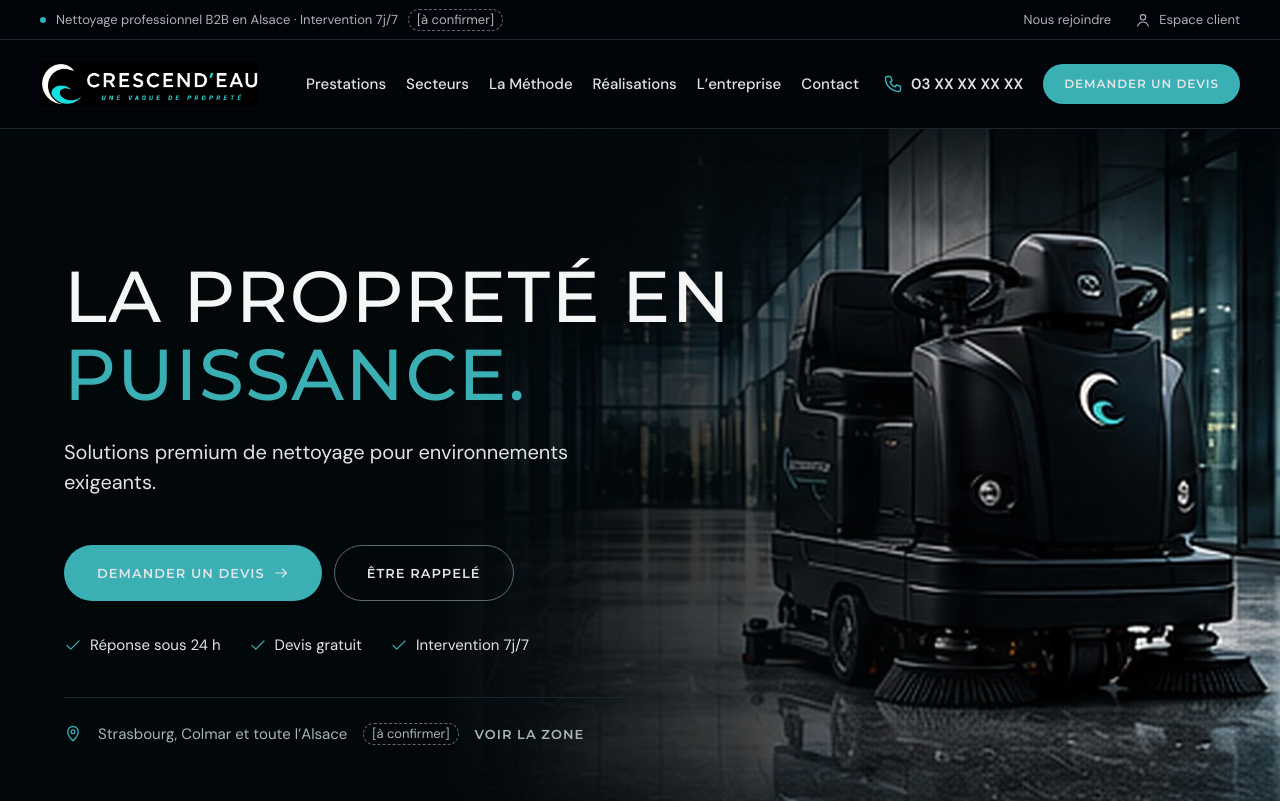
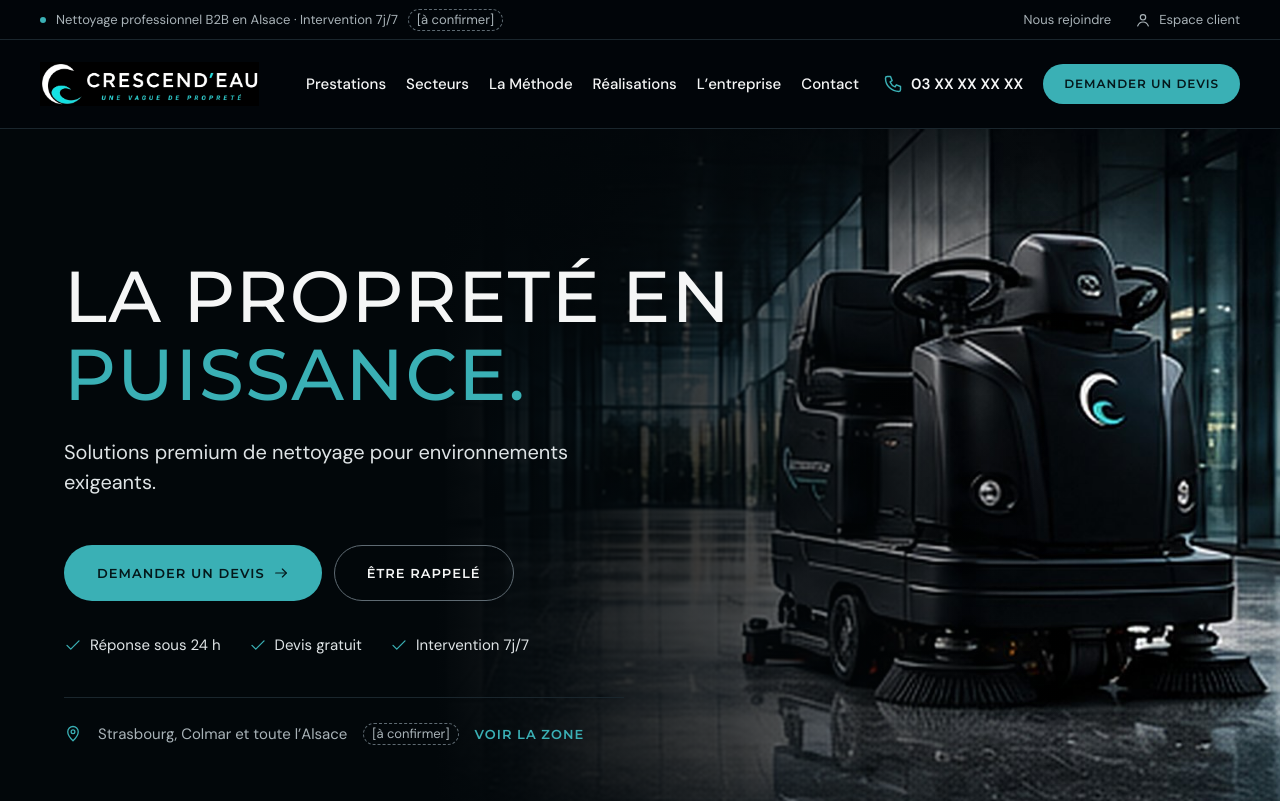
Before and after one commit to dylaanrose/Crescend-eau, a plain HTML site: page index.html in a window 1280 px wide. Shown: the top 801 px of the page. Drawn offline with Linux system fonts and the light colour scheme.

Commit message:
Liens et boutons : la couleur du composant l'emporte sur l'héritage
« .site a { color: inherit } » était plus spécifique que les classes de
composants : les boutons primaires en <a> affichaient un texte clair sur le
turquoise (contraste de 2:1 au lieu de 7:1) et les liens d'action n'étaient
pas turquoise. La règle passe en :where(.site), de spécificité nulle.

Co-Authored-By: Claude Fable 5.2 <noreply@anthropic.com>

```diff
--- a/css/site.css
+++ b/css/site.css
@@ -10,7 +10,8 @@ img { max-width: 100%; }
 .site { position: relative; background: var(--surface-100); color: var(--ink-soft); font-family: var(--font-body); font-size: 17px; line-height: 28px; -webkit-font-smoothing: antialiased; overflow-x: clip; }
 .site p, .site h1, .site h2, .site h3, .site h4, .site figure, .site blockquote { margin: 0; }
 .site ul, .site ol { margin: 0; padding: 0; list-style: none; }
-.site a { color: inherit; }
+/* :where() garde une spécificité nulle : la couleur d’un composant (.cr-btn--primary, .textlink…) l’emporte. */
+:where(.site) a { color: inherit; }
 .site :is(a, button, input, select, textarea, summary):focus-visible { outline: 2px solid var(--focus-ring); outline-offset: 2px; }
 .ic { display: block; flex: none; fill: none; stroke: currentColor; stroke-width: 1.75; stroke-linecap: round; stroke-linejoin: round; }
 .ic--48 { stroke-width: 1.5; }
```
